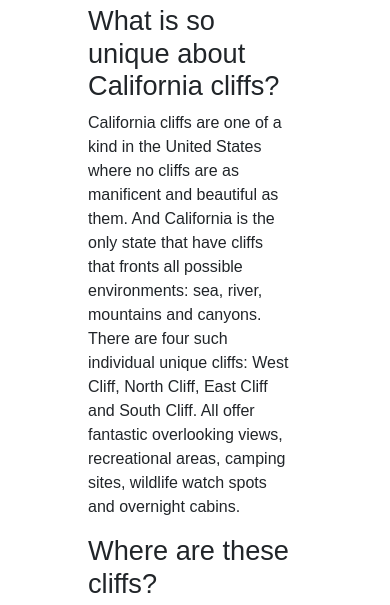
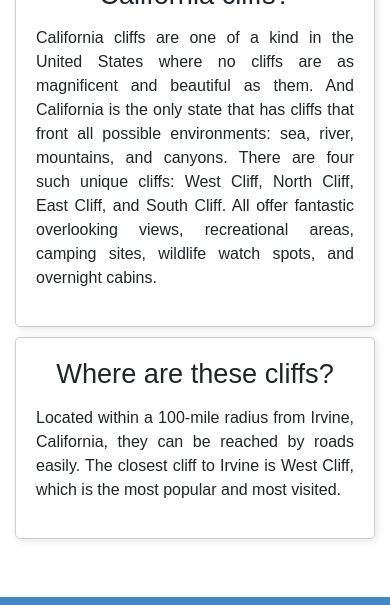
Before and after one commit to tomdempsey11/w6d2-homework, a plain HTML site: page w2d2-homework/index.html in a window 390 px wide. Shown: the part 695-1300 px from the top of the page. Drawn offline with nearby package versions, Linux system fonts and the light colour scheme.

Commit message:
added responsiveness to main section

```diff
--- a/w2d2-homework/index.html
+++ b/w2d2-homework/index.html
@@ -59,33 +59,49 @@
     </header>
 
 
-    <main>
-      <div>
+    <main class="container content-container">
       <h1>Introducing California's Greatest Cliffs</h1>
-          <div>
+
+      <div class="row g-3">  <!-- Keep Bootstrap’s gutter at 3 -->
+          <!-- First Content Block -->
+          <div class="col-sm-12 col-md-6 d-flex justify-content-center">
+              <div class="content-block">
                   <h2>What is so unique about California cliffs?</h2>
                   <p>
                       California cliffs are one of a kind in the United States where
-              no cliffs are as manificent and beautiful as them. And
-              California is the only state that have cliffs that fronts all
-              possible environments: sea, river, mountains and canyons. There
-              are four such individual unique cliffs: West Cliff, North Cliff,
-              East Cliff and South Cliff. All offer fantastic overlooking
-              views, recreational areas, camping sites, wildlife watch spots
+                      no cliffs are as magnificent and beautiful as them. And
+                      California is the only state that has cliffs that front all
+                      possible environments: sea, river, mountains, and canyons.
+                      There are four such unique cliffs: West Cliff, North Cliff,
+                      East Cliff, and South Cliff. All offer fantastic overlooking
+                      views, recreational areas, camping sites, wildlife watch spots,
                       and overnight cabins.
                   </p>
               </div>
           </div>
 
-      <div>
+          <!-- Second Content Block -->
+          <div class="col-sm-12 col-md-6 d-flex justify-content-center">
+              <div class="content-block">
                   <h2>Where are these cliffs?</h2>
                   <p>
-          Located within a 100 mile radius from Irvine, California, they
+                      Located within a 100-mile radius from Irvine, California, they
                       can be reached by roads easily. The closest cliff to Irvine is
                       West Cliff, which is the most popular and most visited.
                   </p>
               </div>
+          </div>
+      </div>
   </main>
+
+
+
+
+
+
+
+
+
 
     <section>
       <ul id="partners">
--- a/w2d2-homework/styles.css
+++ b/w2d2-homework/styles.css
@@ -46,6 +46,8 @@ header {
 .navbar-brand img {
     width: 100px;
     height: 100px;
+    min-width: 100px;
+    min-height: 100px;
     margin-right: 2em;
 }
 
@@ -114,16 +116,50 @@ header {
 main {
     padding: 3em 6em 3em 5.5em;
     margin: 2em 0;
-    font-family:Arial, Helvetica, sans-serif;
+    font-family: Arial, Helvetica, sans-serif;
 }
+
 main h1 {
     font-size: 2.5em;
     padding-bottom: 0.5em;
     color: #9ed034;
+    text-align: center;
 }
+
 main h2 {
     font-size: 1.7em;
 }
+
+/* Ensure main content is centered without affecting navbar */
+main.content-container {
+    max-width: 900px !important; /* Ensure Bootstrap doesn't override */
+    margin: 0 auto !important; /* Force centering */
+    padding-left: 15px !important;
+    padding-right: 15px !important;
+}
+
+/* Style for content blocks */
+.content-block {
+    padding: 20px;
+    text-align: justify;
+    border: 1px solid #ccc; /* Adds a thin border */
+    border-radius: 5px; /* Rounds corners slightly */
+    box-shadow: 2px 2px 8px rgba(0, 0, 0, 0.1); /* Adds subtle shadow */
+    background-color: #fff; /* Ensures a white background */
+    margin-bottom: 10px; /* Adds spacing when stacked */
+}
+
+
+/* Center the <h2> inside each block */
+.content-block h2 {
+    text-align: center;
+    margin-bottom: 15px; /* Adds spacing below the heading */
+}
+
+
+
+
+
 
 /* Partners */
 section {
@@ -341,3 +377,15 @@ footer #nondisclaimer .social .fa-instagram {
         padding: 10px 15px; /* Adjust padding */
     }
 }
+
+
+
+/* Ensure content blocks take 90% width in two-column layout */
+@media (min-width: 768px) {
+    .content-block {
+        width: 100%; /* Each block takes 90% of its column */
+        margin: 0 auto; /* Centers the blocks within their columns */
+        display: flex;
+        flex-direction: column;
+    }
+}
```
Lines whose indentation alone changed are shown as unchanged.
